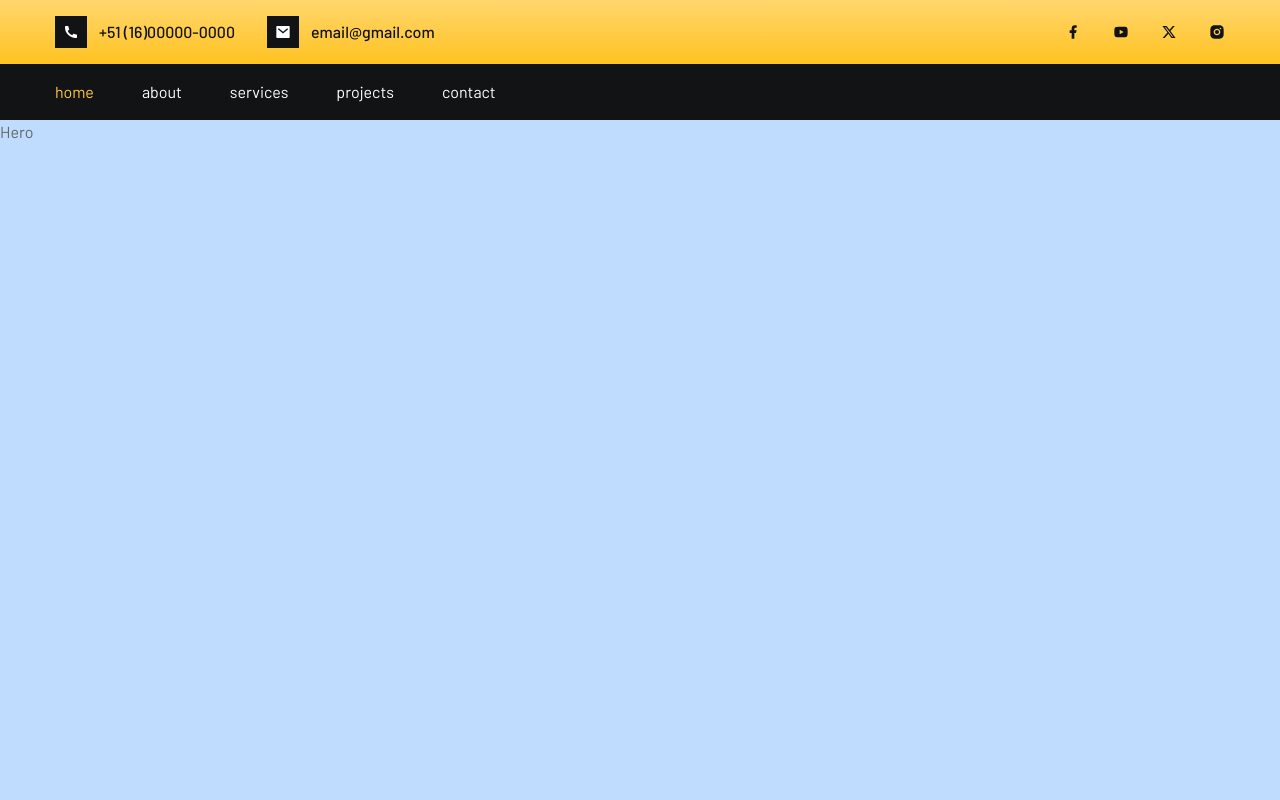
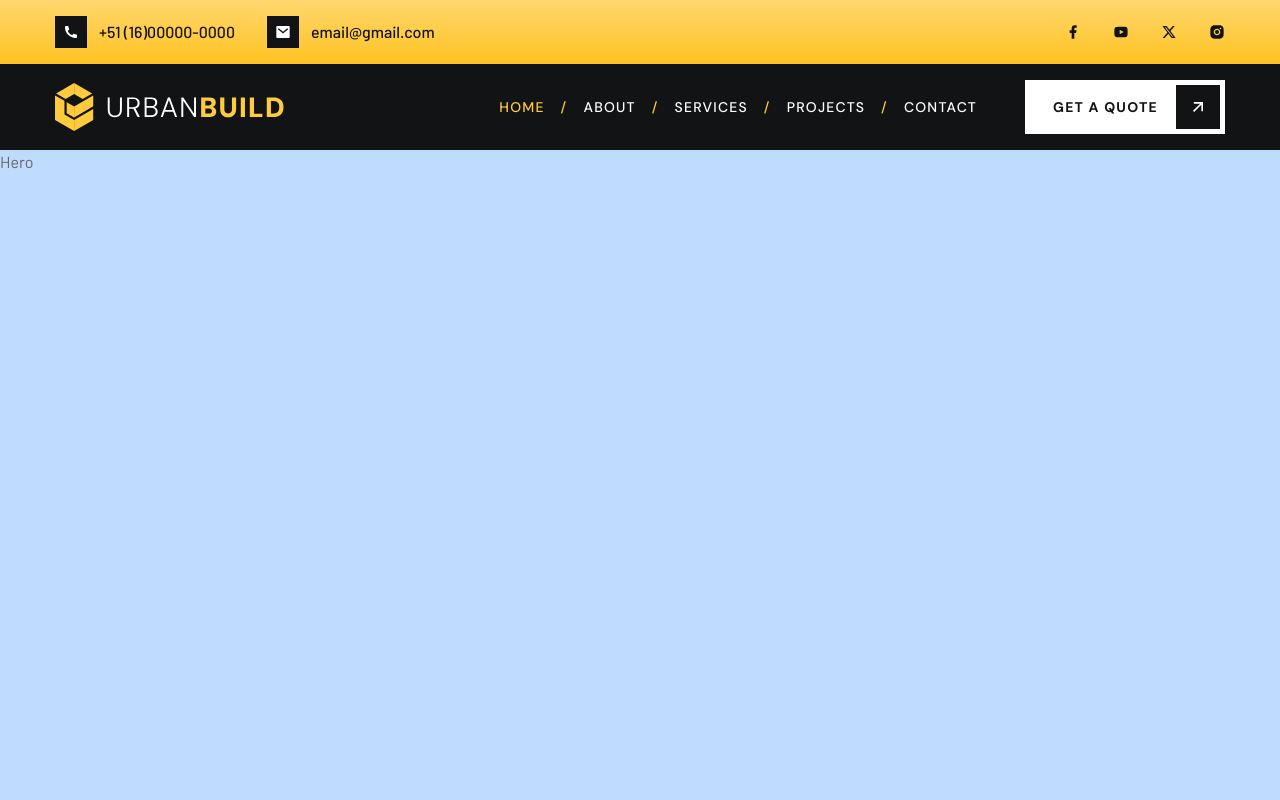
Before and after one commit to BragaHigor/landing-page-pilot, a Next.js app: page / in a window 1280 px wide. Shown: the top 800 px of the page. Built offline with nearby package versions, Linux system fonts and the light colour scheme.

Commit message:
feat: header component creation

```diff
--- a/src/components/Header.tsx
+++ b/src/components/Header.tsx
@@ -1,8 +1,15 @@
 "use client";
 
 import { Link as ScrollLink } from "react-scroll";
+import { RiArrowRightUpLine } from "react-icons/ri";
+import Logo from "./Logo";
 
-const links = [
+interface LinksProps {
+   name: string;
+   path: string;
+}
+
+const links: LinksProps[] = [
    {
       name: "home",
       path: "home",
@@ -29,10 +36,18 @@
    return (
       <header className="bg-primary py-4 sticky top-0">
          <div className="container mx-auto">
-            <ul className="flex gap-12 text-white">
+            <div className="flex items-center justify-between">
+               <div>
+                  <Logo />
+               </div>
+               <nav className="hidden xl:flex items-center gap-12">
+                  <ul className="flex">
                      {links.map((link, index) => {
                         return (
-                     <li key={index}>
+                           <li
+                              key={index}
+                              className="text-white text-sm uppercase font-primary font-medium tracking-[1.2px] after:content-['/'] after:mx-4 last:after:content-none after:text-accent"
+                           >
                               <ScrollLink
                                  to={link.path}
                                  smooth
@@ -46,6 +61,16 @@
                         );
                      })}
                   </ul>
+                  <button className="w-[200px] h-[54px] py-[5px] pl-[10px] pr-[5px] flex items-center justify-between min-w-[200px] bg-white group">
+                     <div className="flex-1 text-center tracking-[1.2px] font-primary font-bold text-primary text-sm uppercase">
+                        Get a quote
+                     </div>
+                     <div className="w-11 h-11 bg-primary flex items-center justify-center">
+                        <RiArrowRightUpLine className="text-white text-xl group-hover:rotate-45 transition-all duration-200" />
+                     </div>
+                  </button>
+               </nav>
+            </div>
          </div>
       </header>
    );
--- /dev/null
+++ b/src/components/Logo.tsx
@@ -0,0 +1,12 @@
+import Link from "next/link";
+import Image from "next/image";
+
+const Logo = () => {
+   return (
+      <Link href="">
+         <Image src="/assets/img/logo.svg" alt="" width={230} height={48} />
+      </Link>
+   );
+};
+
+export default Logo;
```
Lines whose indentation alone changed are shown as unchanged.
